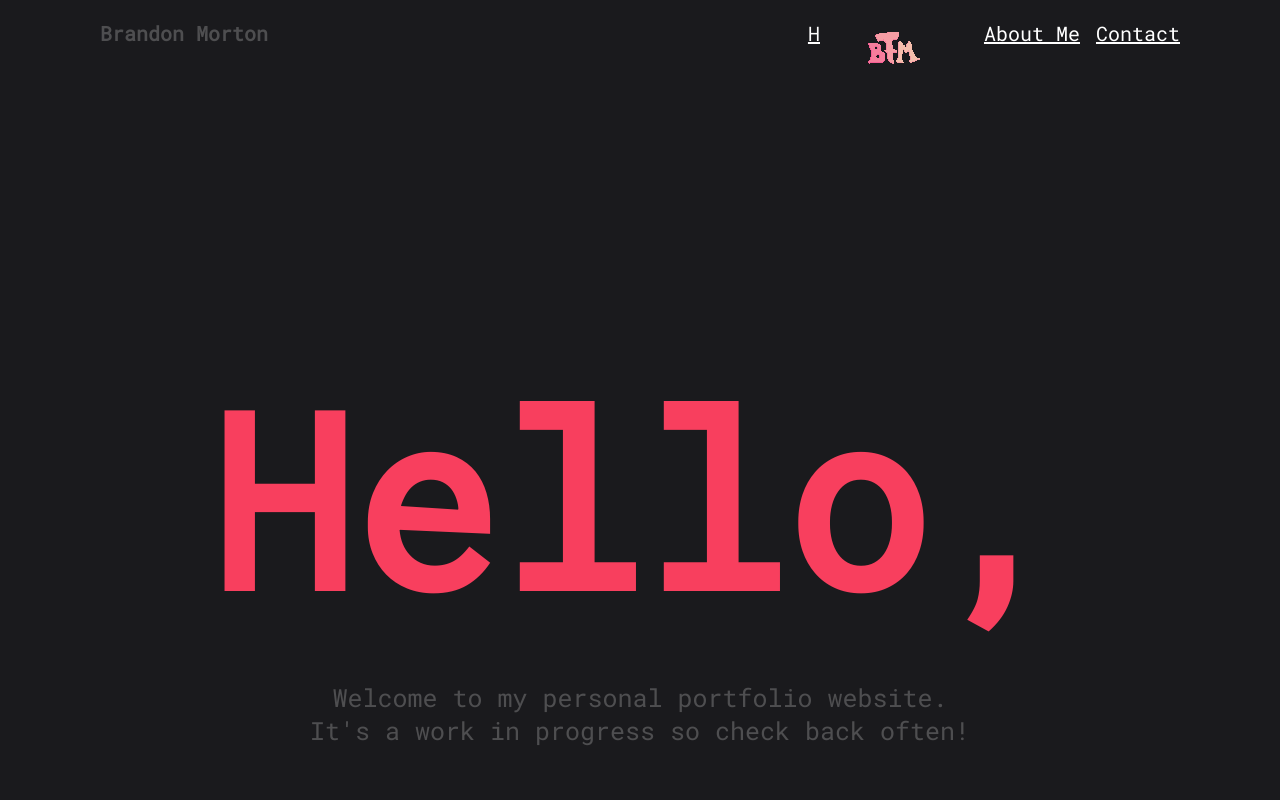
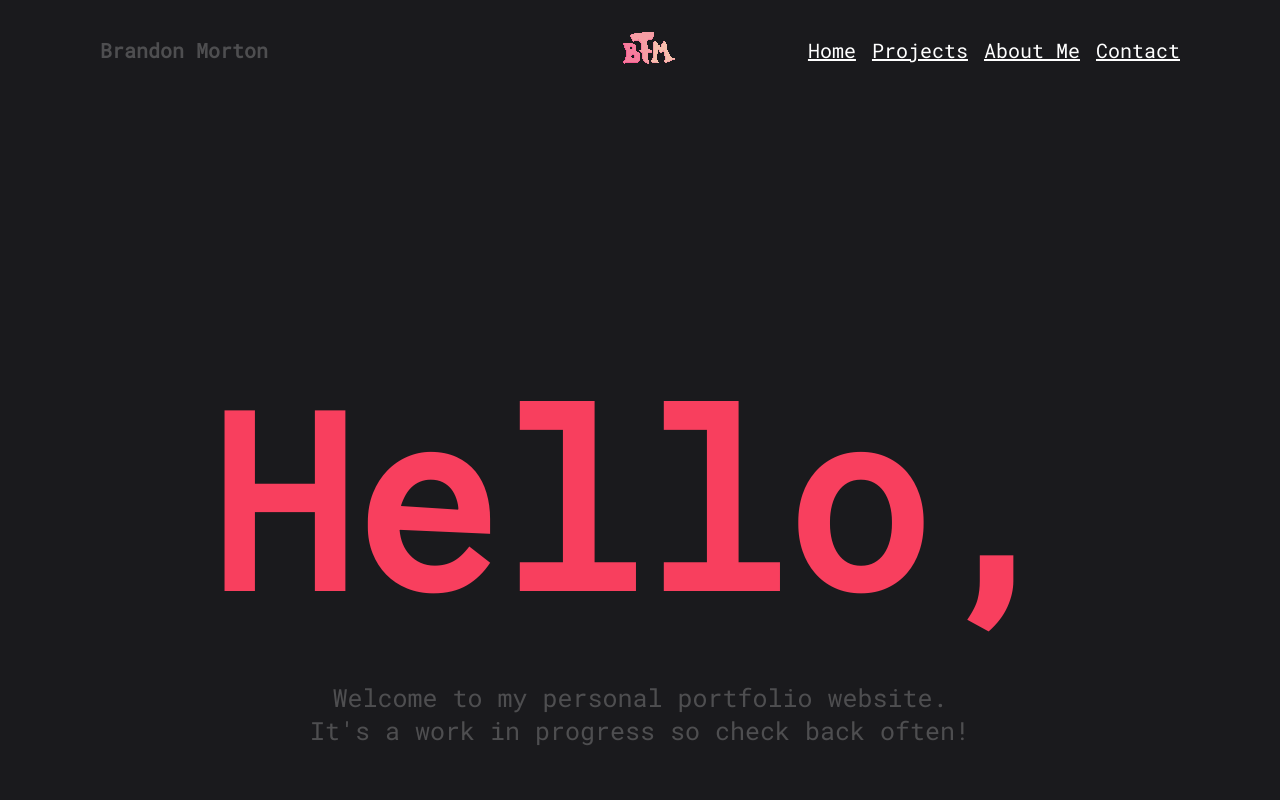
Before and after one commit to btmortondev/Website-Portfolio, a React (Create React App) app: page / in a window 1280 px wide. Shown: the top 800 px of the page. Built offline with nearby package versions, Linux system fonts and the light colour scheme; the HTML template or start-up script is replaced by a standard one; a web font is replaced by a local one.

Commit message:
Update Navbar.css
Changed navbar back. Removed absolute positioning

```diff
--- a/src/Navbar.css
+++ b/src/Navbar.css
@@ -27,8 +27,7 @@
 .nav-header-img {
     display: flex;
     align-items: center;
-    margin-left: 820px;
-    position: absolute;
+    margin-left: 280px;
 }
 
 .nav-header-ul {
```
